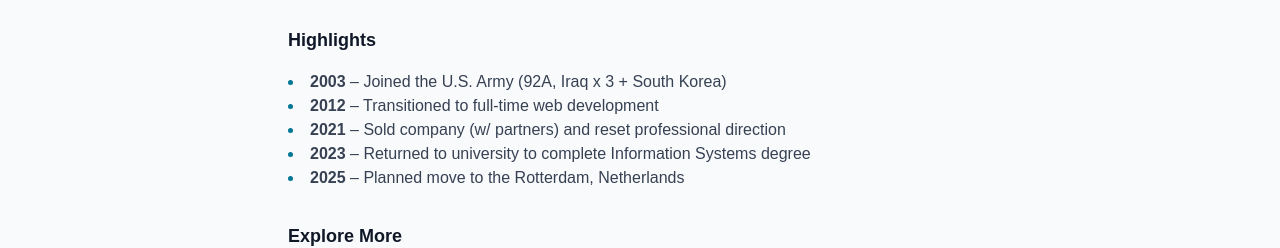
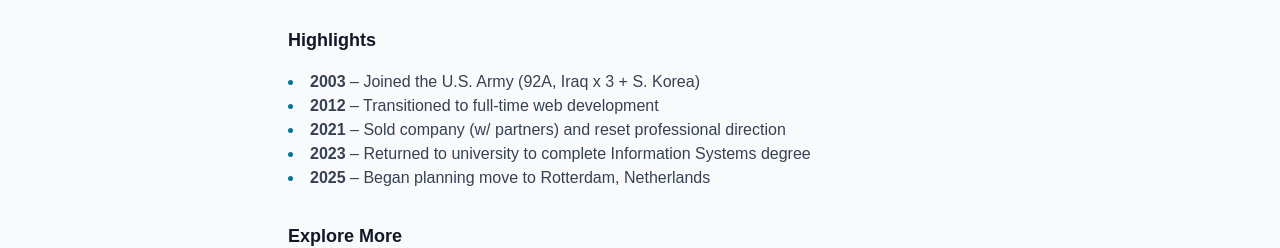
Before and after one commit to SeanChDavis/SeanChDavis, a React (Vite) app: page / in a window 1280 px wide. Shown: the part 423-671 px from the top of the page. Built offline with nearby package versions, Linux system fonts and the light colour scheme; the HTML template or start-up script is replaced by a standard one.

Commit message:
testing Netlify deployment

```diff
--- a/src/pages/Home.jsx
+++ b/src/pages/Home.jsx
@@ -23,11 +23,11 @@ export default function Home() {
             <section className="space-y-4">
                 <h2 className="text-lg font-bold text-gray-900">Highlights</h2>
                 <ul className="list-disc list-inside marker:text-cyan-700">
-                    <li><span className="font-bold">2003</span> – Joined the U.S. Army (92A, Iraq x 3 + South Korea)</li>
+                    <li><span className="font-bold">2003</span> – Joined the U.S. Army (92A, Iraq x 3 + S. Korea)</li>
                     <li><span className="font-bold">2012</span> – Transitioned to full-time web development</li>
                     <li><span className="font-bold">2021</span> – Sold company (w/ partners) and reset professional direction</li>
                     <li><span className="font-bold">2023</span> – Returned to university to complete Information Systems degree</li>
-                    <li><span className="font-bold">2025</span> – Planned move to the Rotterdam, Netherlands</li>
+                    <li><span className="font-bold">2025</span> – Began planning move to Rotterdam, Netherlands</li>
                 </ul>
             </section>
 
```
